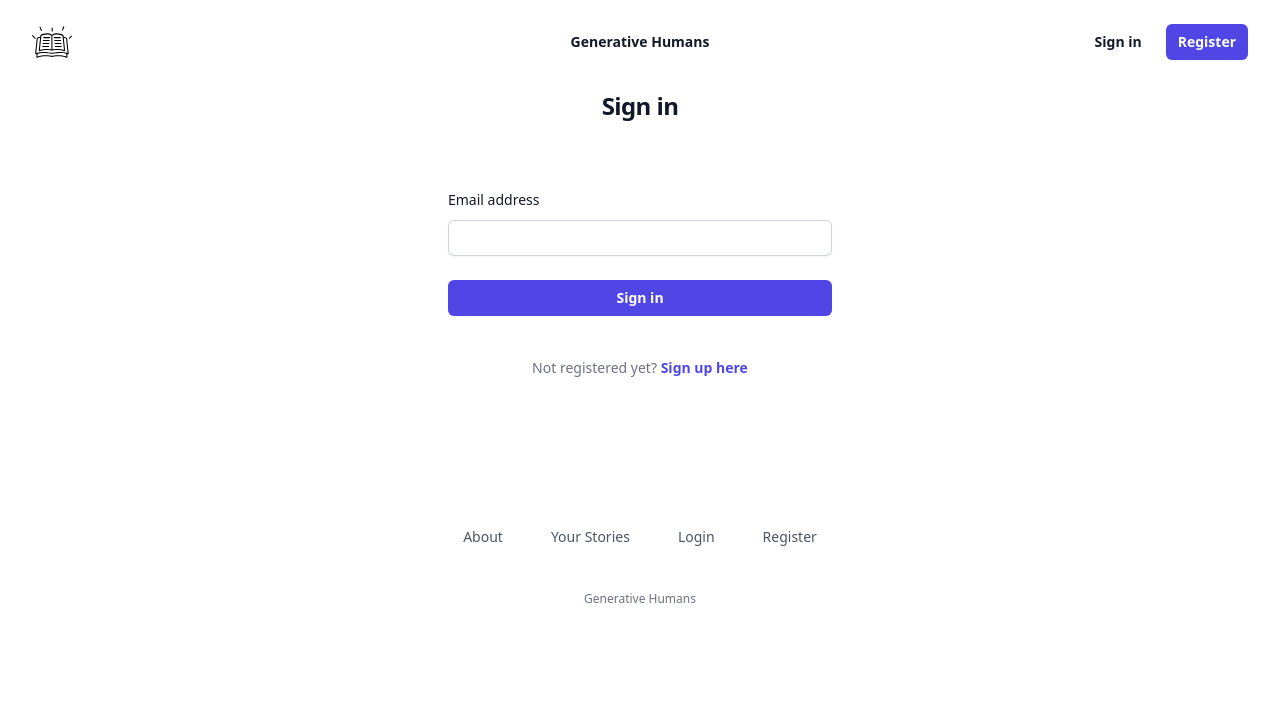
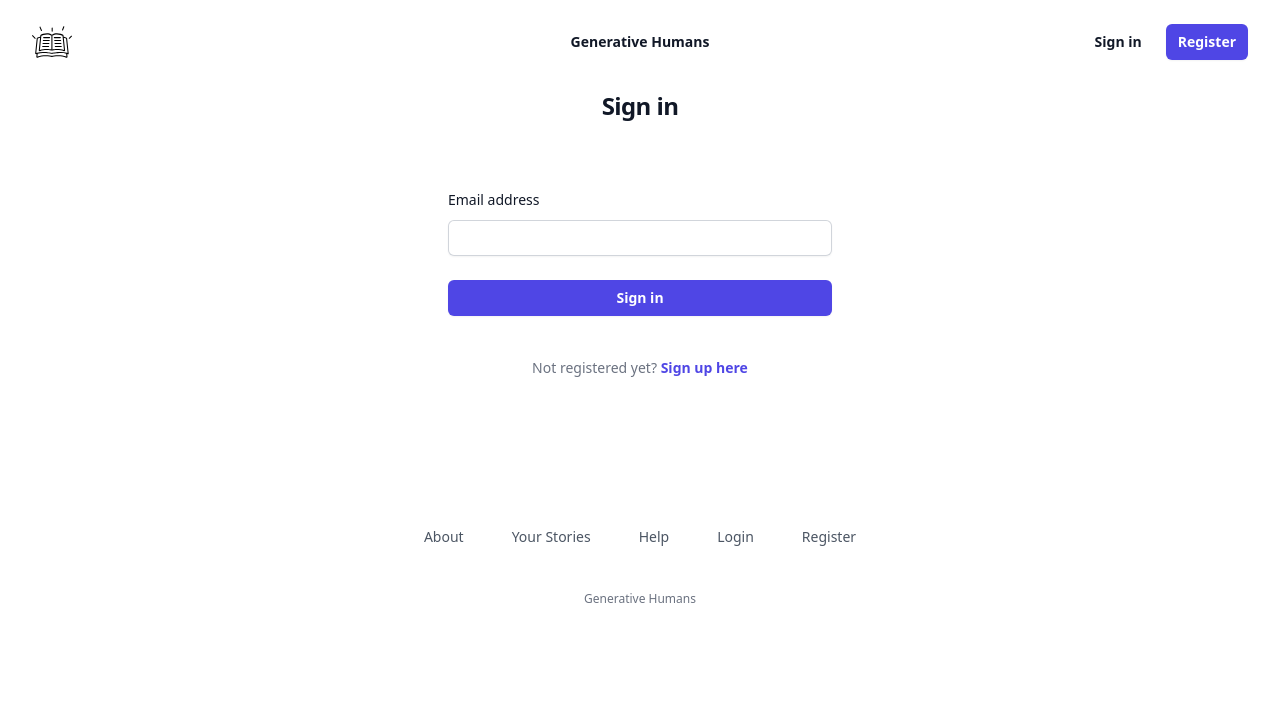
Before and after one commit to taylanpince/generative-humans, a Django app: page /login/ in a window 1280 px wide. Shown: the top 704 px of the page. Run offline with Django 5.2, Linux system fonts and the light colour scheme; style sheets or scripts are compiled from the project's sources; some web fonts are replaced.

Commit message:
Add help link

```diff
--- a/generative_humans/templates/base.html
+++ b/generative_humans/templates/base.html
@@ -92,6 +92,9 @@
                 <div class="pb-6">
                   <a href="{% url 'game:story_list' %}" class="text-sm leading-6 text-gray-600 hover:text-gray-900">Your Stories</a>
                 </div>
+                <div class="pb-6">
+                  <a href="mailto:taylanpince@gmail.com" class="text-sm leading-6 text-gray-600 hover:text-gray-900">Help</a>
+                </div>
                 {% if not request.human %}
                 <div class="pb-6">
                   <a href="{% url 'game:login' %}" class="text-sm leading-6 text-gray-600 hover:text-gray-900">Login</a>
```
